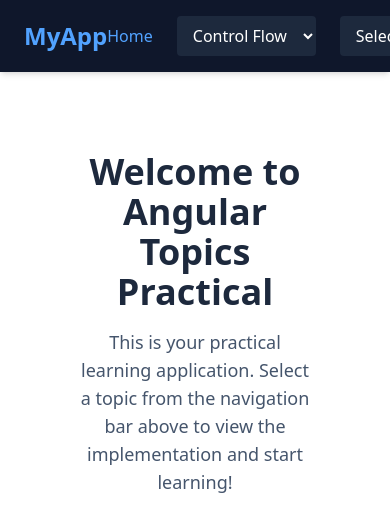
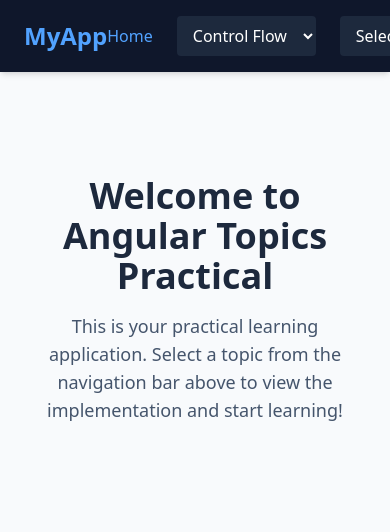
Before and after one commit to samarpansarkar/angular, an Angular app in the folder AngularTopicsPractical/: page / in a window 390 px wide. Shown: the top 532 px of the page. Built offline with nearby package versions, Linux system fonts and the light colour scheme.

Commit message:
style: update app layout container with tailwind responsive utility classes

```diff
--- a/AngularTopicsPractical/src/app/app.html
+++ b/AngularTopicsPractical/src/app/app.html
@@ -1,6 +1,6 @@
-<main>
+<main class="min-h-screen flex flex-col bg-slate-50">
   <app-navbar/>
-  <section class="h-screen px-20">
+  <section class="flex-1 w-full max-w-7xl mx-auto p-6 md:px-12 md:py-8">
     <router-outlet />
   </section>
 </main>
```
